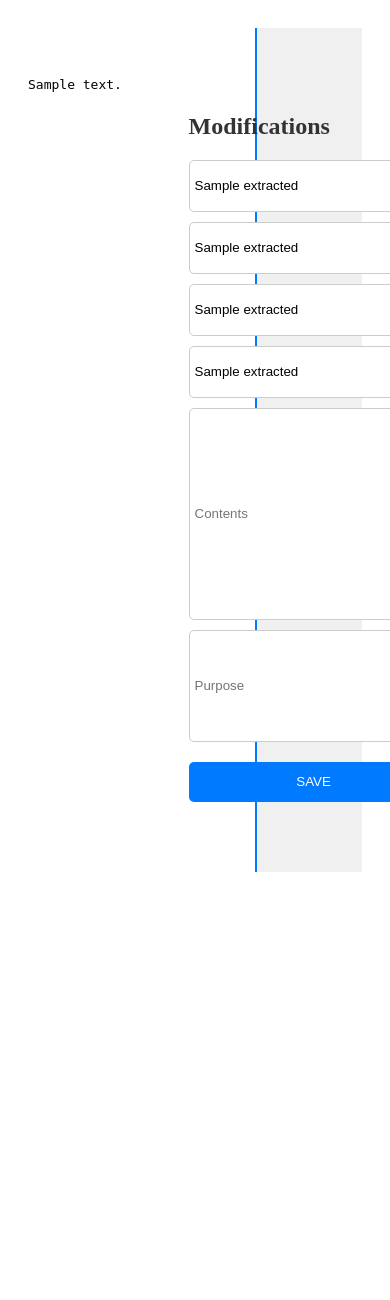
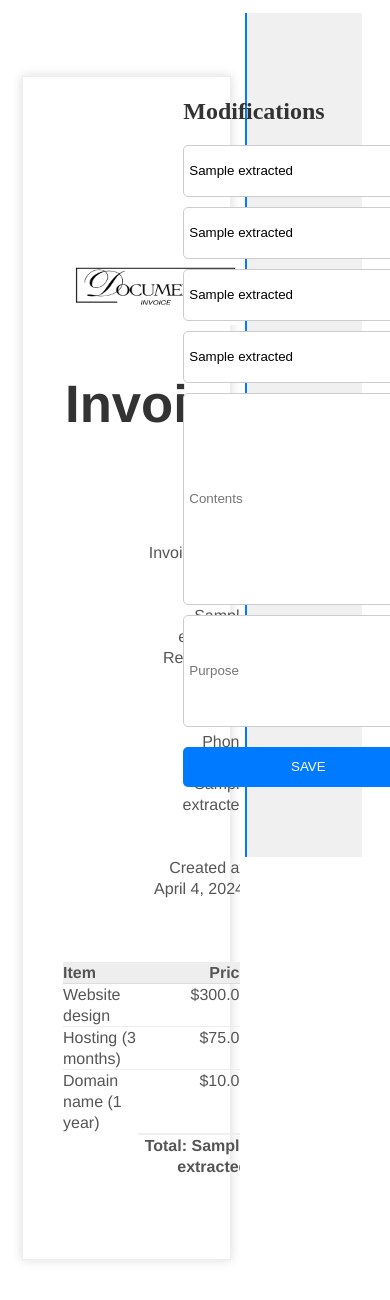
Before and after one commit to Sanika06/Documenter, a Flask app: template website/templates/ocrFunctions.html in a window 390 px wide; the page is wider, and only the part inside the window is pictured. Shown: the top 1300 px of that part. Before the commit the page ends 872 px from the top of that part, so only its background shows below. Run offline with Flask 3, Linux system fonts and the light colour scheme; the template is opened without the code that fills it: most values are stand-ins (such as "Sample title", 1, 10 or a date in 2020).

Commit message:
:sparkles: Created Receipt and Displayed its Values

```diff
--- a/website/templates/ocrFunctions.html
+++ b/website/templates/ocrFunctions.html
@@ -1,6 +1,5 @@
 <!DOCTYPE html>
 <html lang="en">
-
   <head>
     <meta charset="UTF-8" />
     <meta name="viewport" content="width=device-width, initial-scale=1.0" />
@@ -10,8 +9,8 @@
         display: grid;
         grid-template-columns: calc(65% - 10px) calc(35% - 10px);
         /* Two columns with 10px gap */
-            gap: 20px;
-            padding: 20px;
+        gap: 5px;
+        padding: 5px;
       }
 
       .text-container {
@@ -82,27 +81,236 @@
         cursor: pointer;
         /* Change cursor to pointer on hover */
       }
+
+      .invoice-box {
+        max-width: 800px;
+        margin: 9px;
+        padding: 40px;
+        border: 1px solid #eee;
+        box-shadow: 0 0 10px rgba(0, 0, 0, 0.15);
+        font-size: 16px;
+        line-height: 21px;
+        font-family: "Helvetica Neue", "Helvetica", Helvetica, Arial, sans-serif;
+        color: #555;
+      }
+
+      .invoice-box table {
+        width: 100%;
+        line-height: inherit;
+        text-align: left;
+      }
+
+      .invoice-box table td {
+        padding: 0px;
+        vertical-align: top;
+      }
+
+      .invoice-box table tr td:nth-child(2) {
+        text-align: right;
+      }
+
+      .invoice-box table tr.top table td {
+        padding-bottom: 0px;
+      }
+
+      .invoice-box table tr.top table td.title {
+        font-size: 45px;
+        line-height: 0px;
+        color: #333;
+      }
+
+      .invoice-box table tr.information table td {
+        padding-bottom: 40px;
+      }
+
+      .invoice-box table tr.heading td {
+        background: #eee;
+        border-bottom: 1px solid #ddd;
+        font-weight: bold;
+      }
+
+      .invoice-box table tr.details td {
+        padding-bottom: 20px;
+      }
+
+      .invoice-box table tr.item td {
+        border-bottom: 1px solid #eee;
+      }
+
+      .invoice-box table tr.item.last td {
+        border-bottom: none;
+      }
+
+      .invoice-box table tr.total td:nth-child(2) {
+        border-top: 2px solid #eee;
+        font-weight: bold;
+      }
+
+      @media only screen and (max-width: 600px) {
+        .invoice-box table tr.top table td {
+          width: 100%;
+          display: block;
+          text-align: center;
+        }
+        .invoice-box table tr.information table td {
+          width: 100%;
+          display: block;
+          text-align: center;
+        }
+      }
+      /** RTL **/
+
+      .invoice-box.rtl {
+        direction: rtl;
+        font-family: Tahoma, "Helvetica Neue", "Helvetica", Helvetica, Arial, sans-serif;
+      }
+
+      .invoice-box.rtl table {
+        text-align: right;
+      }
+
+      .invoice-box.rtl table tr td:nth-child(2) {
+        text-align: left;
+      }
     </style>
   </head>
 
   <body>
     <div class="text-container">
-        <pre>{{ text }}</pre>
+      <!-- <pre>{{ text }}</pre> -->
+      <div class="invoice-box">
+        <table cellpadding="0" cellspacing="0">
+          <tr class="top">
+            <td colspan="2">
+              <table>
+                <tr>
+                  <td>
+                    <img
+                      src="{{ url_for('static', filename='images/logo1.png') }}"
+                      alt="Brand Logo"
+                      style="width: 100%; height: 80px; max-width: 700px"
+                    />
+                  </td>
+                  <td class="title">
+                    <h3>Invoice</h3>
+                  </td>
+                  <!-- <td>
+                                    Invoice #: 123<br /> Created: January 1, 2023<br /> Due: February 1, 2023
+                                </td> -->
+                </tr>
+              </table>
+            </td>
+          </tr>
+          <tr>
+            <td></td>
+            <td>
+              Invoice #: 123<br />
+              Title: {{extractedData[0]}} <br />Recipt date: {{extractedData[1]}}<br />
+              Phone Number: {{extractedData[3]}}<br />
+              Created at: April 4, 2024 <br />
+              <!-- Due: February 1, 2023 -->
+            </td>
+          </tr>
+          <!-- <tr class=" information">
+                    <td colspan="2">
+                        <table>
+                            <tr>
+                                <td>
+                      Sparksuite, Inc.<br />
+                      12345 Sunny Road<br />
+                      Sunnyville, CA 12345
+                                </td>
+
+                                <td>
+                                    Acme Corp.<br /> John Doe<br /> john@example.com
+                                </td>
+                            </tr>
+                        </table>
+                    </td>
+                </tr> -->
+
+          <!-- <tr class="heading">
+              <td>Payment Method</td>
+
+              <td>Check #</td>
+            </tr>
+
+            <tr class="details">
+              <td>Check</td>
+
+              <td>1000</td>
+            </tr> -->
+
+          <tr class="heading">
+            <td>Item</td>
+
+            <td>Price</td>
+          </tr>
+
+          <tr class="item">
+            <td>Website design</td>
+
+            <td>$300.00</td>
+          </tr>
+
+          <tr class="item">
+            <td>Hosting (3 months)</td>
+
+            <td>$75.00</td>
+          </tr>
+
+          <tr class="item last">
+            <td>Domain name (1 year)</td>
+
+            <td>$10.00</td>
+          </tr>
+
+          <tr class="total">
+            <td></td>
+
+            <td>Total: {{extractedData[2]}}</td>
+          </tr>
+        </table>
+      </div>
     </div>
     <div class="input-container">
       <form method="POST">
         <h3>Modifications</h3>
         <div class="input-box">
-                <input type="text" name="title" placeholder="{{extractedData[0]}}" value="{{extractedData[0]}}" required />
+          <input
+            type="text"
+            name="title"
+            placeholder="{{extractedData[0]}}"
+            value="{{extractedData[0]}}"
+            required
+          />
         </div>
         <div class="input-box">
-                <input type="text" name="date" placeholder="{{extractedData[1]}}" value="{{extractedData[1]}}" required />
+          <input
+            type="text"
+            name="date"
+            placeholder="{{extractedData[1]}}"
+            value="{{extractedData[1]}}"
+            required
+          />
         </div>
         <div class="input-box">
-                <input type="text" name="total" placeholder="{{extractedData[2]}}" value="{{extractedData[2]}}" required />
+          <input
+            type="text"
+            name="total"
+            placeholder="{{extractedData[2]}}"
+            value="{{extractedData[2]}}"
+            required
+          />
         </div>
         <div class="input-box">
-                <input type="text" name="phoneno" placeholder="{{extractedData[3]}}" value="{{extractedData[3]}}" required />
+          <input
+            type="text"
+            name="phoneno"
+            placeholder="{{extractedData[3]}}"
+            value="{{extractedData[3]}}"
+            required
+          />
         </div>
         <div class="input-box">
           <input type="text" name="contents" placeholder="Contents" style="height: 200px" />
@@ -116,5 +324,4 @@
       </form>
     </div>
   </body>
-
 </html>
```
Also changed, not shown: website/ocrFunc.py (+33 -11 lines), website/templates/stdReceipt.html (added, +161 -0 lines), uploads/a@n11.com/org/receipt5.jpg (added), website/static/images/logo1.png (added). Lines whose indentation alone changed are shown as unchanged.
